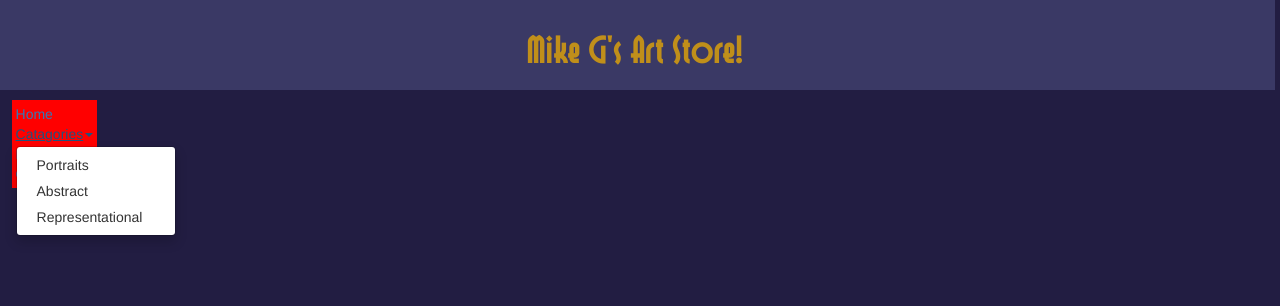
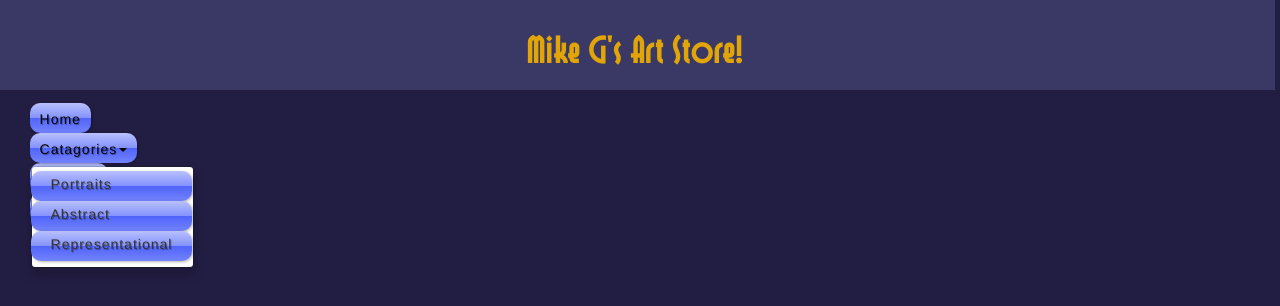
Before and after one commit to MikeGalli/wats1020-custom-content-page, a plain HTML site: page index.html in a window 1280 px wide. Both pictures are taken after a click on the button "Catagories". Shown: the top 306 px of the page. Drawn offline with nearby package versions, Linux system fonts and the light colour scheme; files whose address does not match are found by name; a web font is replaced by a local one.

Commit message:
That’s it

```diff
--- a/css/main.css
+++ b/css/main.css
@@ -37,6 +37,129 @@
     padding: 1rem;
     font-size: auto;
    }
+
+   /*  Start NEW Nav Buttons  */
+      .container-fluid {		/* part of .main.supporting */
+      	align-self: flex-end;
+      	order: 4;
+      	margin: auto;
+      /* 	background-color: lightskyblue; */
+      }
+      .container-fluid a{		/* part of .main.supporting */
+      	              font-family: helvetica, arial, sans-serif;
+                      font-size:14px;
+                      letter-spacing: 1px;
+                      text-transform: capitalize;
+                      line-height:30px;
+                      height:30px;
+                      color:black;
+                      cursor:pointer;
+                      display: inline-block;
+                      width:auto;
+                      text-decoration:none !important;
+
+                      position: static;
+                      /* these rules for the button press effect */
+                      padding-top:1px;
+                      padding-bottom:2px;
+
+                      margin-top:-1px;
+                      margin-bottom:1px;
+
+                      padding-left:10px;
+                      padding-right:10px;
+
+                      margin-left:-1px;
+                      margin-right:1px;
+
+                      /* default background-color */
+
+                      background-color: #5064fb;
+
+                      /* the mighty gradient */
+
+                      background-image: -webkit-gradient(linear, 0% 0%, 0% 100%, from(rgba(255, 255, 255, 0.6)), color-stop(0.49, rgba(255, 255, 255, 0.3)), color-stop(0.51, rgba(255, 255, 255, 0.0)), to(rgba(255, 255, 255, 0.2))); /* Chrome,Safari4+ */
+                      background-image: -moz-linear-gradient(top, rgba(255, 255, 255, 0.6) 0%, rgba(255, 255, 255, 0.3) 50%, rgba(255, 255, 255, 0.0) 51%, rgba(255, 255, 255, 0.2) 100%); /* FF3.6+ */
+                      background-image: -o-linear-gradient(top, rgba(255, 255, 255, 0.6) 0%, rgba(255, 255, 255, 0.3) 50%, rgba(255, 255, 255, 0.0) 51%, rgba(255, 255, 255, 0.2) 100%); /* Opera11.10+ */
+                      background-image: linear-gradient(top, rgba(255, 255, 255, 0.6) 0%, rgba(255, 255, 255, 0.3) 50%, rgba(255, 255, 255, 0.0) 51%, rgba(255, 255, 255, 0.2) 100%); /* W3C */
+
+
+                      /* some nice roundy corners */
+                      -webkit-border-radius: 10px;
+                      -moz-border-radius: 10px;
+                      -o-border-radius: 10px;
+                      border-radius: 10px;
+
+                      /* for links in chrome */
+                       -webkit-box-sizing: border-box;
+                      -moz-box-sizing: border-box;
+                      -o-box-sizing: border-box;
+                      box-sizing: border-box;
+
+
+                      /* a very subtle drop-shadow that ehances the pressed button effect */
+                      -webkit-box-shadow: 1px 1px 3px rgba(0, 0, 0, 0.30);
+                      -moz-box-shadow:    1px 1px 3px rgba(0, 0, 0, 0.30);
+                      box-shadow:         1px 1px 3px rgba(0, 0, 0, 0.30);
+
+                      /* remove any inherited or default borders - especially important for the <button> element*/
+                       border: 0 !important;
+
+                      /* a subtle text inset effect which will also help to enhance the pressed button effect */
+                       text-shadow:  rgba(255, 255, 255, 0.1) -1px 0, rgba(0, 0, 0, 0.3) 1px 1px;
+
+
+                      /* and of course a little animated background-color fade effect */
+
+                      -webkit-transition: background-color 0.3s ease;
+                      -moz-transition: background-color 0.3s ease;
+                      -o-transition: background-color 0.3s ease;
+                      -ms-transition: background-color 0.3s ease;
+                      transition: background-color 0.3s ease;
+
+                  }
+      /* submit and reset buttons */
+                   input.glossy-button{
+                      vertical-align: middle;
+                      line-height: normal !important;
+                      padding-bottom: 0;
+                  }
+      /* remove ugly dotted border */
+                  :focus{
+                      outline:none;
+                  }
+                  ::-moz-focus-inner{
+                      border:0;
+      }
+      .container-fluid a:hover{
+      	background-color: #59b606;
+      }
+      .container-fluid a:active{
+      	              background-color: #333333;
+                      border-color: #333333;
+                      color:#eeeeee;
+
+                      padding-top:0;
+                      padding-bottom:0;
+
+                      margin-top:0;
+                      margin-bottom:0;
+
+                      padding-left:10px;
+                      padding-right:10px;
+
+                      margin-left:0;
+                      margin-right:0;
+
+                      box-shadow: none;
+
+                      text-shadow: rgba(0, 0, 0, 0.4) 0 -1px, rgba(255, 255, 255, 0.3) 0 1px;
+                      color:rgba(255, 255, 255, 0.9);
+      }
+      /*  End NEW Nav Buttons  */
+
+
+
   /* .navbar {
     background-color: rgba(154, 171, 241, 0.3);
     width: 30%;
@@ -46,10 +169,10 @@
    }*/
 
 
-  /* @media (max-width: 600px) {
+   @media (max-width: 600px) {
    .page-wrapper {padding:0px!important;}
     }
-*/
+
 
 
 
@@ -78,23 +201,26 @@
      text-align: center;
      font-family: 'MyWebFont', Fallback, sans-serif;
    	 font-weight: normal;
-     color: rgba(226, 165, 8, .8);
+     color: rgba(226, 165, 8, 1);
    }
-   li:hover {
-     display: inline;
+/*   @media (max-width : 500px){
+     ul {
+                    font-family: helvetica, arial, sans-serif;
+                     font-size:9px;
    }
+
+   @media (min-width : 700px){
+     .sidebar {
+                    font-family: helvetica, arial, sans-serif;
+                     font-size:14px;
+   }
+*/
    .sidebar:hover {
-   	width: 45%;
+   	width: 20%;
    }
-   .select:before {
-   	content: "Samples here";
-   	width: 90px;
-   	/* 	margin-left: 12rem;*/
-   	position: absolute;
-   	right: 1px;
-   }
+
    .sidebar {
-   	background: red;
+   	/*background: rgba(128, 83, 213, 0.7);*/
    	position: fixed;
    	top: 10rem;
    	left: 0px;
@@ -125,7 +251,7 @@
 	display: flex;
 	flex-direction: column;
 	flex-wrap: wrap;
-	height: 270vw;       /*Height must be enough to fit all images. Or columns will flow right & off the page.*/
+	height: 250vw;       /*Height must be enough to fit all images. Or columns will flow right & off the page.*/
 	font-size: 0;        /*Need a variable height solution. When I add pics to flicker, web should auto adjust.*/
 }
 div#masonry img {
--- a/index.html
+++ b/index.html
@@ -10,6 +10,9 @@
         <meta name="description" content="Mike G's Art.">
         <meta name="viewport" content="width=device-width, initial-scale=1">
         <link rel="apple-touch-icon" href="apple-touch-icon.png">
+        <link rel="icon"
+          type="image/png"
+          < href="assets/art/favicon.ico">
 
         <link rel="stylesheet" href="css/bootstrap.min.css">
         <style>
@@ -29,41 +32,35 @@
       <div class="page-wrap">
         <!--<img src="assets/art/BKG.jpg" alt="image">-->
         <div class="container">
-          <div class="row">
-            <!--<div class="col-lg-6 col-md-6 col-sm-6 col-xs-12">-->
+
             <section class="intro" id="intro-intro">
-
-
                   <h1>Mike G's Art Store!</h1>
-
-
-
             </section>
             <!--</div>-->
 
 
-            <div class="col-lg-3 col-md-3 col-sm-6 col-xs-12">
+
+
             <!--  Start NEW Nav Buttons  -->
             <div class="sidebar">
+              <div class="container-fluid">
               <ul>
                   <li><a href="https://github.com/MikeGalli/wats1010-product-page" title="Fork this site on Github">Home</a>
                   <li class="dropdown"><a href="#" title="Catagories" class="dropdown-toggle" data-toggle="dropdown" role="button" aria-haspopup="true" aria-expanded="false">Catagories<span class="caret"></span></a>
                     <ul class="dropdown-menu">
-                      <li><a href="#">Portraits</a></li>
-                      <li><a href="#">Abstract</a></li>
-                      <li><a href="#">Representational</a></li>
+                      <li><a href="assets/art/1799001_963502723661142_1743425293150003555_o.jpg">Portraits</a></li>
+                      <li><a href="assets/art/ABS1_Ce_18x12_0003_lorez.jpg">Abstract</a></li>
+                      <li><a href="assets/art/Child_2_fr_B.jpg">Representational</a></li>
                     </ul>
                   </li>
-                  <li><a href="https://github.com/MikeGalli/wats1010-product-page" title="Fork this site on Github" class="zen-github">Projects</a></li>
-                  <li><a href="https://github.com/MikeGalli/wats1010-product-page" title="Fork this site on Github" class="zen-github">Custom Art</a></li>
+                  <li><a href="assets/art/portrait-large.jpg" title="Fork this site on Github" class="zen-github">Projects</a></li>
+                  <li><a href="assets/art/Papa.jpg" title="Fork this site on Github" class="zen-github">Custom Art</a></li>
                 </ul>
             </div>
+          </div>
             <!--  End NEW Nav Buttons  -->
-            </div>
 
 
-          </div>
-        </div>
 
 
 
--- a/js/main.js
+++ b/js/main.js
@@ -1,7 +1,6 @@
 $(document).on('ready', function(){
-  $('#button-spy').affix({
-  });
-  //$(".button_container").css('width, 20')
+
+  $(".button_container").css('width, 20')
 
   	jQuery('#a-link').remove();
   	jQuery('<img alt="" />').attr('id', 'loader').attr('src', 'ajax-loader.gif').appendTo('#image-container');
```
Also changed, not shown: assets/art/1799001_963502723661142_1743425293150003555_o.jpg (added), assets/art/26922989350_d5e4620daa.jpg (added), assets/art/27129033581_6cb816f7ce.jpg (added), assets/art/Child_2_fr_B.jpg (added), assets/art/Collage 1_fr.jpg (added), assets/art/Fire_fr.jpg (added), assets/art/Heart_fr_B.jpg (added), assets/art/Innerself_fr_L.jpg (added), assets/art/Rising_fr_B.jpg (added), assets/art/Secrets 2_fr.jpg (added), assets/art/Secrets_fr_B.jpg (added), assets/art/favicon.ico (added), assets/art/favicon.png (added), 3 other files.
